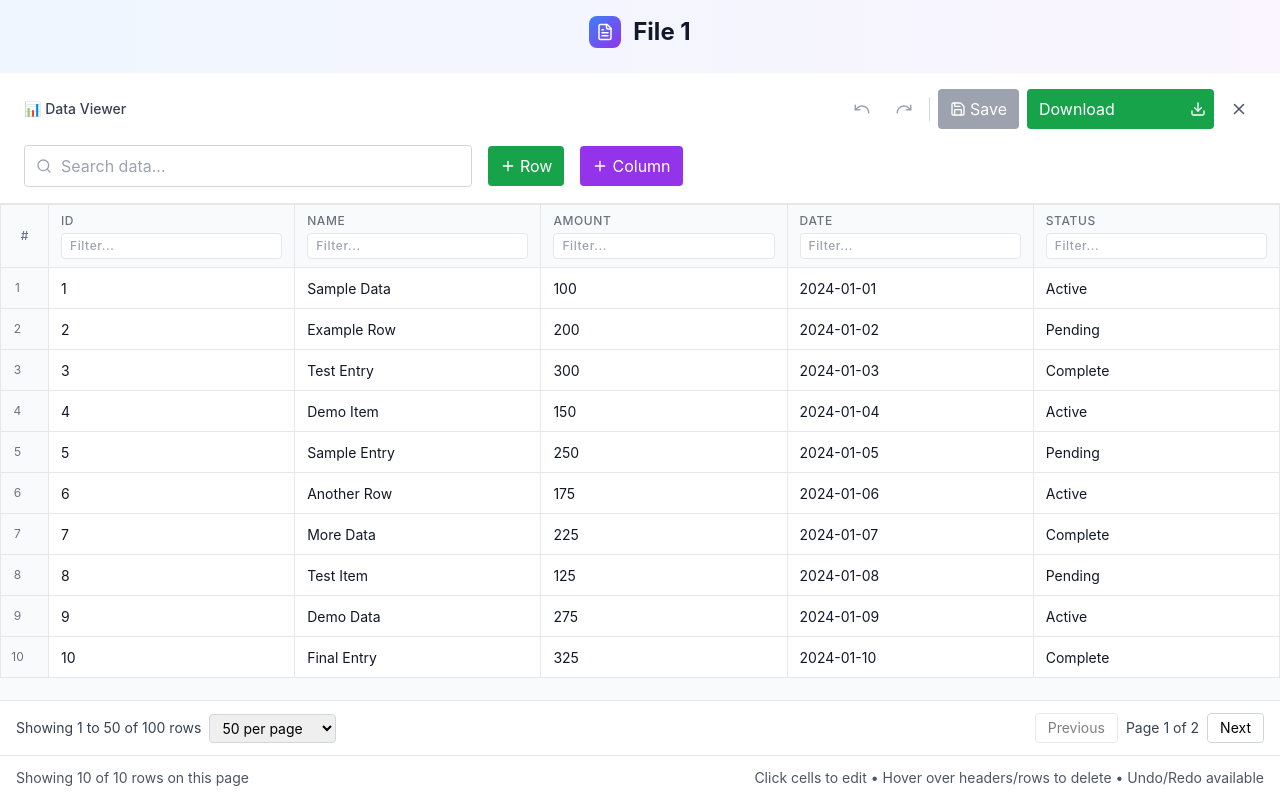
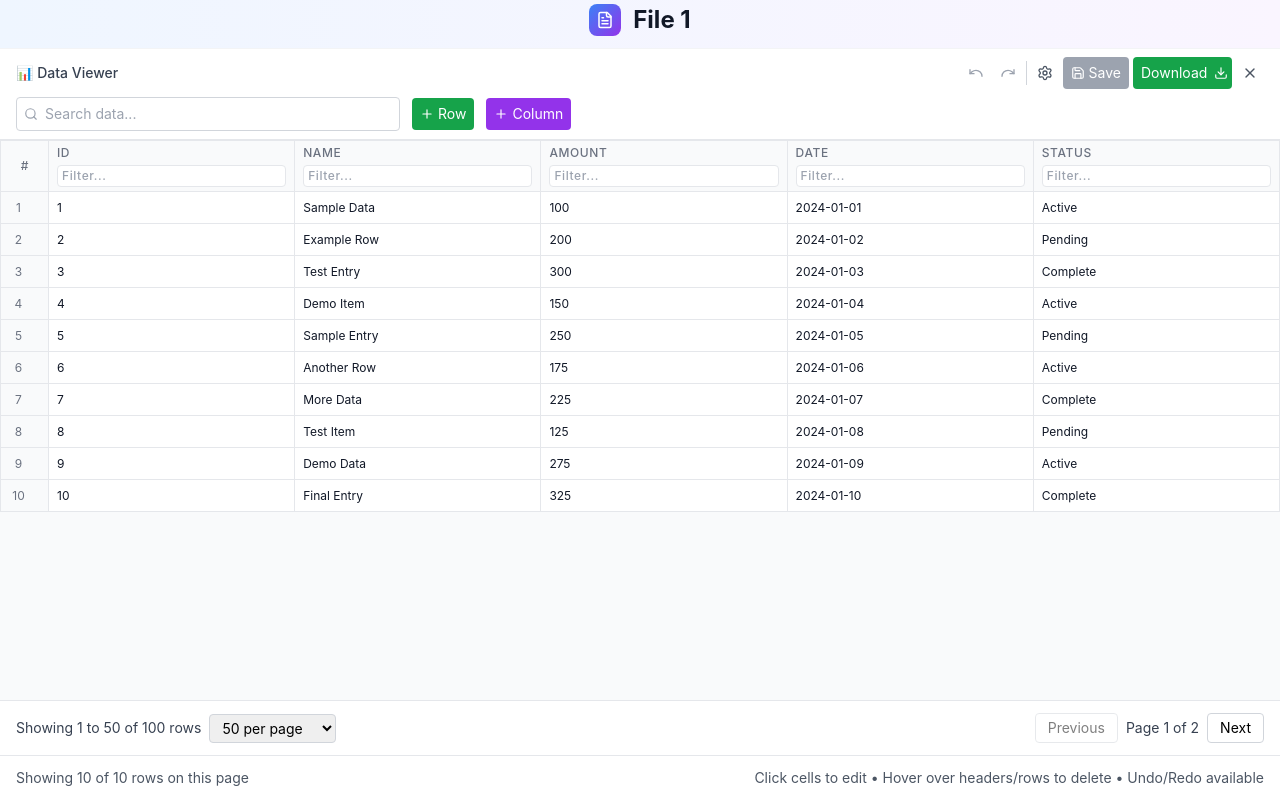
Before and after one commit to developer-biswambar/ftt-ml, a React (Vite) app in the folder frontend/: page /viewer/1 in a window 1280 px wide. Built offline with nearby package versions, Linux system fonts and the light colour scheme; no server answers.

Commit message:
feat(DataViewer): Add configuration panel to toggle UI settings (master)

```diff
--- a/frontend/src/components/DataViewer.jsx
+++ b/frontend/src/components/DataViewer.jsx
@@ -2,7 +2,7 @@
 import React, { useState, useEffect, useCallback, useMemo } from 'react';
 import {
     Save, Download, Plus, Minus, ArrowUp, ArrowDown,
-    Undo, Redo, Search, AlertCircle, X, Edit3, FileText
+    Undo, Redo, Search, AlertCircle, X, Edit3, FileText, Settings
 } from 'lucide-react';
 import { apiService } from '../services/api';
 
@@ -28,6 +28,17 @@ const DataViewer = ({ fileId, onClose }) => {
     const [historyIndex, setHistoryIndex] = useState(-1);
     const [showAddColumn, setShowAddColumn] = useState(false);
     const [newColumnName, setNewColumnName] = useState('');
+
+    // UI Configuration state
+    const [uiConfig, setUiConfig] = useState({
+        cellPadding: 'compact', // compact, normal, comfortable
+        rowHeight: 'compact', // compact, normal, comfortable
+        headerHeight: 'compact', // compact, normal, comfortable
+        fontSize: 'small', // small, normal, large
+        showGridLines: true,
+        autoSizeColumns: false
+    });
+    const [showConfigPanel, setShowConfigPanel] = useState(false);
 
     // Load file data and extract filename
     useEffect(() => {
@@ -328,6 +339,43 @@ const DataViewer = ({ fileId, onClose }) => {
         return filtered;
     }, [data, searchTerm, filterConfig]);
 
+    // Get CSS classes based on UI configuration
+    const getCellClasses = () => {
+        const padding = {
+            compact: 'px-2 py-1',
+            normal: 'px-3 py-2',
+            comfortable: 'px-4 py-3'
+        };
+
+        const fontSize = {
+            small: 'text-xs',
+            normal: 'text-sm',
+            large: 'text-base'
+        };
+
+        return `${padding[uiConfig.cellPadding]} ${fontSize[uiConfig.fontSize]} border cursor-pointer hover:bg-blue-50 ${uiConfig.showGridLines ? 'border-gray-200' : 'border-transparent'}`;
+    };
+
+    const getHeaderClasses = () => {
+        const padding = {
+            compact: 'px-2 py-1',
+            normal: 'px-3 py-2',
+            comfortable: 'px-4 py-3'
+        };
+
+        return `${padding[uiConfig.headerHeight]} text-left text-xs font-medium text-gray-500 uppercase tracking-wider border relative group ${uiConfig.showGridLines ? 'border-gray-200' : 'border-transparent'}`;
+    };
+
+    const getRowClasses = () => {
+        const height = {
+            compact: 'h-8',
+            normal: 'h-10',
+            comfortable: 'h-12'
+        };
+
+        return `hover:bg-gray-50 group ${height[uiConfig.rowHeight]}`;
+    };
+
     // Pagination calculations
     const totalPages = Math.ceil(totalRows / pageSize);
     const startIndex = (currentPage - 1) * pageSize;
@@ -367,7 +415,7 @@ const DataViewer = ({ fileId, onClose }) => {
             {/* Header with prominent filename */}
             <div className="bg-white border-b border-gray-200 shadow-sm">
                 {/* Top section with filename prominently displayed */}
-                <div className="bg-gradient-to-r from-blue-50 to-purple-50 px-6 py-4 border-b border-gray-100">
+                <div className="bg-gradient-to-r from-blue-50 to-purple-50 px-6 py-1 border-b border-gray-100">
                     <div className="text-center">
                         <div className="flex items-center justify-center space-x-3 mb-2">
                             <div className="w-8 h-8 bg-gradient-to-br from-blue-500 to-purple-600 rounded-lg flex items-center justify-center">
@@ -387,9 +435,9 @@ const DataViewer = ({ fileId, onClose }) => {
                 </div>
 
                 {/* Controls section */}
-                <div className="px-6 py-4">
+                <div className="px-4 py-2">
                     <div className="flex items-center justify-between">
-                        <div className="flex items-center space-x-4">
+                        <div className="flex items-center space-x-3">
                             <div className="flex items-center space-x-2">
                                 <span className="text-sm font-medium text-gray-700">📊 Data Viewer</span>
                                 {hasChanges && (
@@ -402,89 +450,161 @@ const DataViewer = ({ fileId, onClose }) => {
                         </div>
 
                         {/* Action Buttons */}
-                        <div className="flex items-center space-x-2">
+                        <div className="flex items-center space-x-1">
                             <button
                                 onClick={undo}
                                 disabled={historyIndex <= 0}
-                                className="p-2 text-gray-600 hover:text-gray-800 disabled:text-gray-400 disabled:cursor-not-allowed"
+                                className="p-1.5 text-gray-600 hover:text-gray-800 disabled:text-gray-400 disabled:cursor-not-allowed"
                                 title="Undo"
                             >
-                                <Undo size={18} />
+                                <Undo size={16} />
                             </button>
                             <button
                                 onClick={redo}
                                 disabled={historyIndex >= history.length - 1}
-                                className="p-2 text-gray-600 hover:text-gray-800 disabled:text-gray-400 disabled:cursor-not-allowed"
+                                className="p-1.5 text-gray-600 hover:text-gray-800 disabled:text-gray-400 disabled:cursor-not-allowed"
                                 title="Redo"
                             >
-                                <Redo size={18} />
+                                <Redo size={16} />
                             </button>
 
-                            <div className="border-l border-gray-300 h-6 mx-2"></div>
+                            <div className="border-l border-gray-300 h-6 mx-1"></div>
+
+                            <button
+                                onClick={() => setShowConfigPanel(!showConfigPanel)}
+                                className="p-1.5 text-gray-600 hover:text-gray-800"
+                                title="Display Settings"
+                            >
+                                <Settings size={16} />
+                            </button>
 
                             <button
                                 onClick={saveChanges}
                                 disabled={!hasChanges || saving}
-                                className="flex items-center px-3 py-2 bg-blue-600 text-white rounded hover:bg-blue-700 disabled:bg-gray-400 disabled:cursor-not-allowed"
+                                className="flex items-center px-2 py-1.5 bg-blue-600 text-white rounded hover:bg-blue-700 disabled:bg-gray-400 disabled:cursor-not-allowed text-sm"
                             >
-                                <Save size={16} className="mr-1" />
+                                <Save size={14} className="mr-1" />
                                 {saving ? 'Saving...' : 'Save'}
                             </button>
 
                             <div className="relative">
                                 <select
                                     onChange={(e) => downloadFile(e.target.value)}
-                                    className="appearance-none bg-green-600 text-white px-3 py-2 rounded hover:bg-green-700 cursor-pointer pr-8"
+                                    className="appearance-none bg-green-600 text-white px-2 py-1.5 rounded hover:bg-green-700 cursor-pointer pr-6 text-sm"
                                     defaultValue=""
                                 >
                                     <option value="" disabled>Download</option>
-                                    <option value="csv">Download as CSV</option>
-                                    <option value="xlsx">Download as Excel</option>
+                                    <option value="csv">CSV</option>
+                                    <option value="xlsx">Excel</option>
                                 </select>
-                                <Download size={16} className="absolute right-2 top-1/2 transform -translate-y-1/2 text-white pointer-events-none" />
+                                <Download size={14} className="absolute right-1 top-1/2 transform -translate-y-1/2 text-white pointer-events-none" />
                             </div>
 
                             <button
                                 onClick={() => window.close()}
-                                className="p-2 text-gray-600 hover:text-red-600"
+                                className="p-1.5 text-gray-600 hover:text-red-600"
                                 title="Close"
                             >
-                                <X size={18} />
+                                <X size={16} />
                             </button>
                         </div>
                     </div>
 
                     {/* Search and Filter Bar */}
-                    <div className="flex items-center space-x-4 mt-4">
-                        <div className="relative flex-1 max-w-md">
-                            <Search size={16} className="absolute left-3 top-1/2 transform -translate-y-1/2 text-gray-400" />
+                    <div className="flex items-center space-x-3 mt-2">
+                        <div className="relative flex-1 max-w-sm">
+                            <Search size={14} className="absolute left-2 top-1/2 transform -translate-y-1/2 text-gray-400" />
                             <input
                                 type="text"
                                 placeholder="Search data..."
                                 value={searchTerm}
                                 onChange={(e) => setSearchTerm(e.target.value)}
-                                className="w-full pl-9 pr-4 py-2 border border-gray-300 rounded focus:outline-none focus:ring-2 focus:ring-blue-500"
+                                className="w-full pl-7 pr-3 py-1.5 border border-gray-300 rounded focus:outline-none focus:ring-2 focus:ring-blue-500 text-sm"
                             />
                         </div>
 
                         <button
                             onClick={addRow}
-                            className="flex items-center px-3 py-2 bg-green-600 text-white rounded hover:bg-green-700"
+                            className="flex items-center px-2 py-1.5 bg-green-600 text-white rounded hover:bg-green-700 text-sm"
                             title="Add Row"
                         >
-                            <Plus size={16} className="mr-1" />
+                            <Plus size={14} className="mr-1" />
                             Row
                         </button>
 
                         <button
                             onClick={() => setShowAddColumn(true)}
-                            className="flex items-center px-3 py-2 bg-purple-600 text-white rounded hover:bg-purple-700"
+                            className="flex items-center px-2 py-1.5 bg-purple-600 text-white rounded hover:bg-purple-700 text-sm"
                             title="Add Column"
                         >
-                            <Plus size={16} className="mr-1" />
+                            <Plus size={14} className="mr-1" />
                             Column
                         </button>
                     </div>
+
+                    {/* Configuration Panel */}
+                    {showConfigPanel && (
+                        <div className="mt-3 p-3 bg-gray-50 rounded-lg border">
+                            <div className="grid grid-cols-3 gap-4 text-sm">
+                                <div>
+                                    <label className="block text-xs font-medium text-gray-700 mb-1">Cell Size</label>
+                                    <select
+                                        value={uiConfig.cellPadding}
+                                        onChange={(e) => setUiConfig({...uiConfig, cellPadding: e.target.value})}
+                                        className="w-full px-2 py-1 border border-gray-300 rounded text-xs"
+                                    >
+                                        <option value="compact">Compact</option>
+                                        <option value="normal">Normal</option>
+                                        <option value="comfortable">Comfortable</option>
+                                    </select>
+                                </div>
+                                <div>
+                                    <label className="block text-xs font-medium text-gray-700 mb-1">Row Height</label>
+                                    <select
+                                        value={uiConfig.rowHeight}
+                                        onChange={(e) => setUiConfig({...uiConfig, rowHeight: e.target.value})}
+                                        className="w-full px-2 py-1 border border-gray-300 rounded text-xs"
+                                    >
+                                        <option value="compact">Compact</option>
+                                        <option value="normal">Normal</option>
+                                        <option value="comfortable">Comfortable</option>
+                                    </select>
+                                </div>
+                                <div>
+                                    <label className="block text-xs font-medium text-gray-700 mb-1">Font Size</label>
+                                    <select
+                                        value={uiConfig.fontSize}
+                                        onChange={(e) => setUiConfig({...uiConfig, fontSize: e.target.value})}
+                                        className="w-full px-2 py-1 border border-gray-300 rounded text-xs"
+                                    >
+                                        <option value="small">Small</option>
+                                        <option value="normal">Normal</option>
+                                        <option value="large">Large</option>
+                                    </select>
+                                </div>
+                            </div>
+                            <div className="flex items-center space-x-4 mt-2">
+                                <label className="flex items-center text-xs">
+                                    <input
+                                        type="checkbox"
+                                        checked={uiConfig.showGridLines}
+                                        onChange={(e) => setUiConfig({...uiConfig, showGridLines: e.target.checked})}
+                                        className="mr-1"
+                                    />
+                                    Show Grid Lines
+                                </label>
+                                <label className="flex items-center text-xs">
+                                    <input
+                                        type="checkbox"
+                                        checked={uiConfig.autoSizeColumns}
+                                        onChange={(e) => setUiConfig({...uiConfig, autoSizeColumns: e.target.checked})}
+                                        className="mr-1"
+                                    />
+                                    Auto-size Columns
+                                </label>
+                            </div>
+                        </div>
+                    )}
                 </div>
             </div>
 
@@ -526,35 +646,37 @@ const DataViewer = ({ fileId, onClose }) => {
             {/* Data Table */}
             <div className="flex-1 overflow-auto">
                 <div className="min-w-full">
-                    <table className="w-full bg-white">
+                    <table className={`w-full bg-white ${uiConfig.autoSizeColumns ? 'table-auto' : 'table-fixed'}`}>
                         <thead className="bg-gray-50 sticky top-0">
                             <tr>
-                                <th className="w-12 px-2 py-2 text-xs font-medium text-gray-500 text-center border border-gray-200">
+                                <th className="w-12 px-1 py-1 text-xs font-medium text-gray-500 text-center border border-gray-200">
                                     #
                                 </th>
                                 {columns.map((column, columnIndex) => (
                                     <th
                                         key={column}
-                                        className="px-3 py-2 text-left text-xs font-medium text-gray-500 uppercase tracking-wider border border-gray-200 relative group"
+                                        className={getHeaderClasses()}
+                                        style={uiConfig.autoSizeColumns ? {} : { width: `${100 / columns.length}%` }}
                                     >
                                         <div className="flex items-center justify-between">
                                             <span
-                                                className="cursor-pointer flex items-center hover:text-blue-600"
+                                                className="cursor-pointer flex items-center hover:text-blue-600 truncate"
                                                 onClick={() => handleSort(column)}
+                                                title={column}
                                             >
                                                 {column}
                                                 {sortConfig.column === column && (
                                                     sortConfig.direction === 'asc' ?
-                                                    <ArrowUp size={12} className="ml-1" /> :
-                                                    <ArrowDown size={12} className="ml-1" />
+                                                    <ArrowUp size={10} className="ml-1 flex-shrink-0" /> :
+                                                    <ArrowDown size={10} className="ml-1 flex-shrink-0" />
                                                 )}
                                             </span>
                                             <button
                                                 onClick={() => deleteColumn(columnIndex)}
-                                                className="opacity-0 group-hover:opacity-100 text-red-500 hover:text-red-700 ml-2"
+                                                className="opacity-0 group-hover:opacity-100 text-red-500 hover:text-red-700 ml-1 flex-shrink-0"
                                                 title="Delete Column"
                                             >
-                                                <Minus size={12} />
+                                                <Minus size={10} />
                                             </button>
                                         </div>
 
@@ -567,7 +689,7 @@ const DataViewer = ({ fileId, onClose }) => {
                                                 ...filterConfig,
                                                 [column]: e.target.value
                                             })}
-                                            className="w-full mt-1 px-2 py-1 text-xs border border-gray-200 rounded focus:outline-none focus:ring-1 focus:ring-blue-500"
+                                            className="w-full mt-1 px-1 py-0.5 text-xs border border-gray-200 rounded focus:outline-none focus:ring-1 focus:ring-blue-500"
                                             onClick={(e) => e.stopPropagation()}
                                         />
                                     </th>
@@ -576,23 +698,23 @@ const DataViewer = ({ fileId, onClose }) => {
                         </thead>
                         <tbody className="bg-white divide-y divide-gray-200">
                             {displayedData.map((row, rowIndex) => (
-                                <tr key={rowIndex} className="hover:bg-gray-50 group">
-                                    <td className="px-2 py-2 text-xs text-gray-500 text-center border border-gray-200 bg-gray-50">
+                                <tr key={rowIndex} className={getRowClasses()}>
+                                    <td className="w-12 px-1 py-1 text-xs text-gray-500 text-center border border-gray-200 bg-gray-50">
                                         <div className="flex items-center justify-center space-x-1">
-                                            <span>{startIndex + rowIndex + 1}</span>
+                                            <span className="text-xs">{startIndex + rowIndex + 1}</span>
                                             <button
                                                 onClick={() => deleteRow(rowIndex)}
                                                 className="opacity-0 group-hover:opacity-100 text-red-500 hover:text-red-700"
                                                 title="Delete Row"
                                             >
-                                                <Minus size={10} />
+                                                <Minus size={8} />
                                             </button>
                                         </div>
                                     </td>
                                     {columns.map((column, columnIndex) => (
                                         <td
                                             key={`${rowIndex}-${columnIndex}`}
-                                            className="px-3 py-2 border border-gray-200 cursor-pointer hover:bg-blue-50"
+                                            className={getCellClasses()}
                                             onClick={() => startEditing(rowIndex, columnIndex)}
                                         >
                                             {editingCell?.row === rowIndex && editingCell?.col === columnIndex ? (
@@ -605,11 +727,11 @@ const DataViewer = ({ fileId, onClose }) => {
                                                         if (e.key === 'Enter') saveEdit();
                                                         if (e.key === 'Escape') cancelEdit();
                                                     }}
-                                                    className="w-full p-1 border border-blue-500 rounded focus:outline-none"
+                                                    className="w-full p-0.5 border border-blue-500 rounded focus:outline-none text-xs"
                                                     autoFocus
                                                 />
                                             ) : (
-                                                <span className="text-sm text-gray-900">
+                                                <span className={`text-gray-900 truncate block ${uiConfig.fontSize === 'small' ? 'text-xs' : uiConfig.fontSize === 'large' ? 'text-base' : 'text-sm'}`} title={row[column]}>
                                                     {row[column] || ''}
                                                 </span>
                                             )}
```
